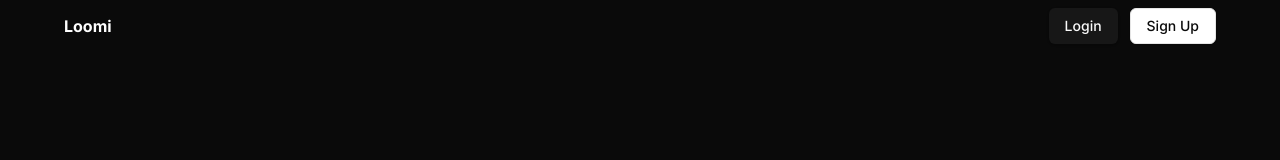
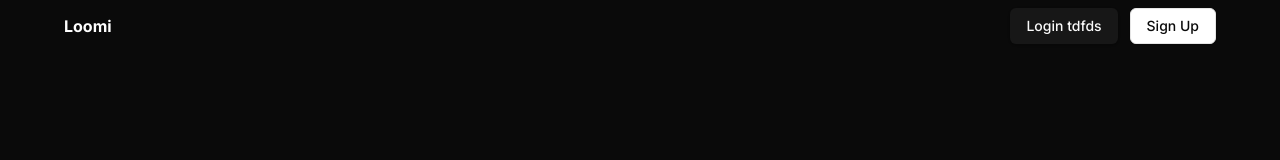
Before and after one commit to Carlthegreatt/Loomi, a Next.js app: page / in a window 1280 px wide. Shown: the top 160 px of the page. Built offline with nearby package versions, Linux system fonts and the light colour scheme.

Commit message:
Auto-commit Header.tsx: 2025-08-23 18:46:17

```diff
--- a/src/components/sections/Header.tsx
+++ b/src/components/sections/Header.tsx
@@ -8,7 +8,7 @@ export default function Header() {
           <p>Loomi</p>
         </div>
         <div className="flex items-center gap-3">
-          <Button className="">Login</Button>
+          <Button className="">Login tdfds</Button>
           <Button variant="outline">Sign Up</Button>
         </div>
       </div>
```
